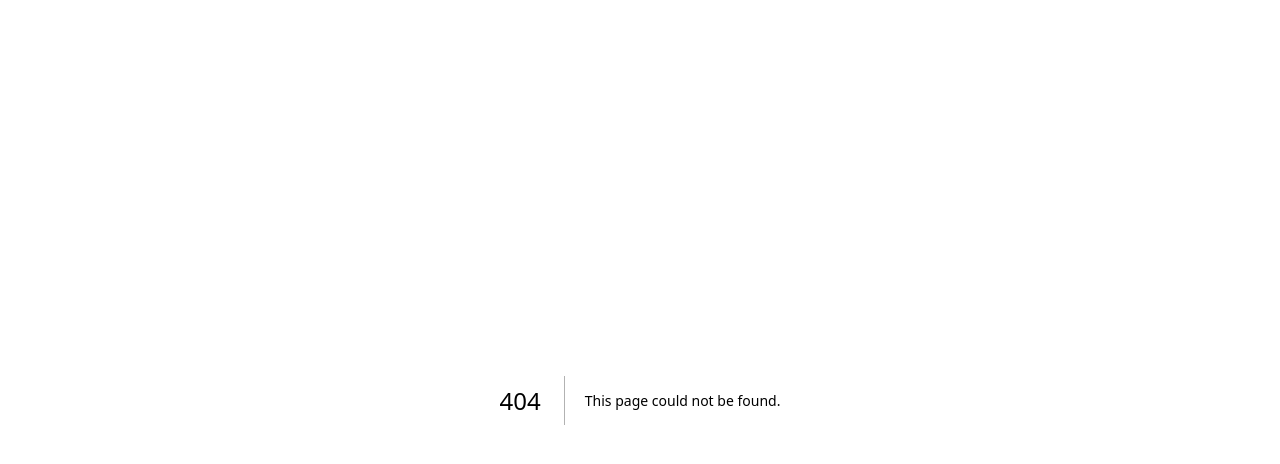
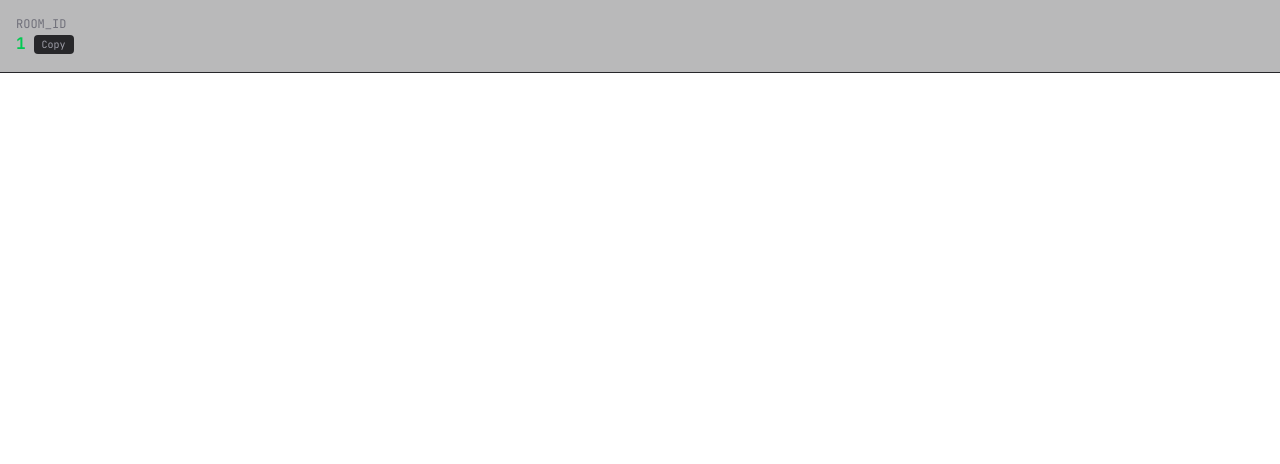
Before and after one commit to Strong02coder/secure_chat, a Next.js app: page /room/1 in a window 1280 px wide. Before the commit this address had no page. Shown: the top 464 px of the page. Built offline with nearby package versions, Linux system fonts and the light colour scheme.

Commit message:
feat: integrate Upstash Redis for room management and add room creation functionality

```diff
--- a/package.json
+++ b/package.json
@@ -11,6 +11,7 @@
   "dependencies": {
     "@elysiajs/eden": "^1.4.6",
     "@tanstack/react-query": "^5.90.16",
+    "@upstash/redis": "^1.36.1",
     "elysia": "^1.4.21",
     "nanoid": "^5.1.6",
     "next": "16.1.1",
--- a/src/app/api/[[...slugs]]/route.ts
+++ b/src/app/api/[[...slugs]]/route.ts
@@ -1,6 +1,22 @@
-import { Elysia } from "elysia";
+import { redis } from "@/lib/redis";
+import { Elysia, t } from "elysia";
+import { nanoid } from "nanoid";
 
-const app = new Elysia({ prefix: "/api" }).get("/user", { name: "Elysia" })
+const ROOM_TTL_SECONDS = 60 * 30; // 30 minutes
+
+const rooms = new Elysia({prefix: "/room"}).post("/create", async () => {
+  const roomId = nanoid();
+  await redis.hset(`meta:${roomId}`, {
+    connected: [],
+    createdAt: Date.now(),
+  })
+
+  await redis.expire(`meta:${roomId}`, ROOM_TTL_SECONDS); // 30 minutes
+
+  return { roomId };
+});
+
+const app = new Elysia({ prefix: "/api" }).use(rooms)
 
 export const GET = app.fetch;
 export const POST = app.fetch;
--- a/src/app/page.tsx
+++ b/src/app/page.tsx
@@ -1,5 +1,8 @@
 "use client";
+import { client } from "@/lib/client";
+import { useMutation } from "@tanstack/react-query";
 import { nanoid } from "nanoid";
+import { useRouter } from "next/navigation";
 import { useEffect, useState } from "react";
 
 const ANIMALS = ["Lion", "Tiger", "Bear", "Wolf", "Eagle", "Shark", "Panther", "Leopard", "Cheetah", "Falcon", "Hawk", "Phoenix", "Dragon",
@@ -16,6 +19,7 @@ const generateUsername = () => {
 
 export default function Home() {
   const [username, setUsername] = useState("");
+  const router = useRouter();
 
   useEffect(() => {
     const main = () => {
@@ -32,6 +36,16 @@ export default function Home() {
     }
     main();
   }, []);
+
+  const { mutate: createRoom } = useMutation({
+    mutationFn: async () => {
+      const res = await client.room.create.post();
+
+      if (res.status === 200) {
+        router.push(`/room/${res.data?.roomId}`);
+      }
+    }
+  })
 
   return (
     <main className="flex min-h-screen flex-col items-center justify-center p-4">
@@ -53,7 +67,7 @@ export default function Home() {
               </div>
             </div>
 
-            <button className="w-full bg-zinc-100 text-black p-3 text-sm font-bold hover:bg-zinc-50 hover:text-black transition-colors mt-2 cursor-pointer disabled:opacity-50 rounded-xl">
+            <button onClick={() => createRoom()} className="w-full bg-zinc-100 text-black p-3 text-sm font-bold hover:bg-zinc-50 hover:text-black transition-colors mt-2 cursor-pointer disabled:opacity-50 rounded-xl">
               CREATE SECURE ROOM
             </button>
           </div>
--- /dev/null
+++ b/src/app/room/[roomId]/page.tsx
@@ -0,0 +1,34 @@
+"use client";
+
+import { useParams } from "next/navigation";
+import { useState } from "react";
+
+const Page = () => {
+  const params = useParams();
+  const roomId = params.roomId as string;
+
+  const [copyStatus, setCopyStatus] = useState("Copy");
+
+  const copyLink = () => {
+    const url = window.location.href
+    navigator.clipboard.writeText(url);
+    setCopyStatus("Copied!");
+    setTimeout(() => setCopyStatus("Copy"), 2000);
+  }
+
+  return <main className="flex flex-col h-screen max-h-screen overflow-hidden">
+    <header className="border-b border-zinc-800 p-4 flex items-center jsutify-between bg-zinc-900/30">
+      <div className="flex items-center gap-4">
+        <div className="flex flex-col">
+          <span className="text-xs text-zinc-500 uppercase">Room_ID</span>
+          <div className="flex items-center gap-2">
+            <span className="font-bold text-green-500">{roomId}</span>
+            <button onClick={copyLink} className="text-[10px] bg-zinc-800 hover:bg-zinc-700 px-2 py-0.5 rounded text-zinc-400 hover:text-zinc-200 transition-colors">{copyStatus}</button>
+          </div>
+        </div>
+      </div>
+    </header>
+  </main>;
+};
+
+export default Page;
--- /dev/null
+++ b/src/lib/redis.ts
@@ -0,0 +1,3 @@
+import { Redis } from "@upstash/redis";
+
+export const redis = Redis.fromEnv();
```
Also changed, not shown: 1 other file (tests, documents, lock files or other folders).
